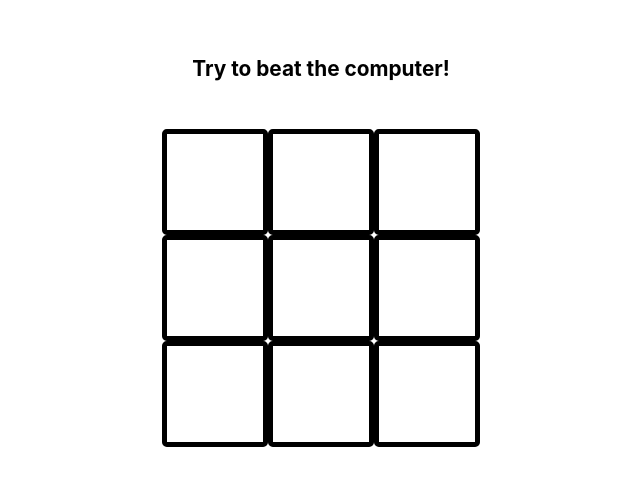
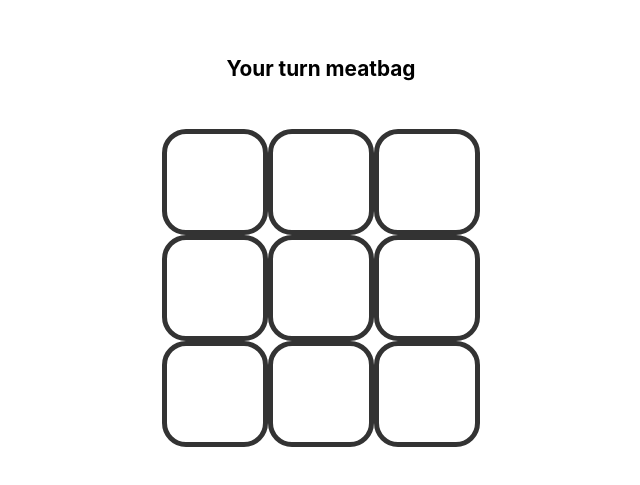
Before and after one commit to cdunn6754/cdunnSite, a React (Create React App) app in the folder ticTacToe/ttt-frontend/: page / in a window 1280 px wide. Shown: the part 121-606 px from the top of the page, without its empty margins (319-959 px from the left). Built offline with nearby package versions, Linux system fonts and the light colour scheme.

Commit message:
Completes working game for human player

```diff
--- a/ticTacToe/ttt-frontend/src/App.js
+++ b/ticTacToe/ttt-frontend/src/App.js
@@ -1,15 +1,13 @@
 import React, { Component } from 'react';
 import './App.css';
 
-import Board from './components/Board';
+import BoardContainer from './BoardContainer';
 
 class App extends Component {
   render() {
-    const message = "Try to beat the computer!"
-
     return (
       <div className="App">
-        <Board {...{message}}></Board>
+        <BoardContainer/>
       </div>
     );
   }
--- /dev/null
+++ b/ticTacToe/ttt-frontend/src/BoardContainer/index.jsx
@@ -0,0 +1,82 @@
+import React, { useState } from 'react';
+
+import Board from "../components/Board";
+
+const BoardContainer = () => {
+
+  const [boardArray, setBoardArray] = useState(Array(9).fill('E'));
+  const [humanTurn, setHumanTurn] = useState(true);
+  const [winningIdxs, setWinningIdxs] = useState([]);
+  const [gameOver, setGameOver] = useState(false);
+
+  const humanMarker = 'X';
+
+  const makeMove = (squareId) => {
+    // Only make a move if they square is empty
+    if (boardArray[squareId] === "E") {
+      let newBoard = boardArray.slice();
+      newBoard.splice(squareId, 1, humanMarker);
+      setBoardArray(newBoard);
+      setHumanTurn(!humanTurn);
+      setWinningIdxs(checkForWinner());
+      checkForGameOver()
+    }
+  };
+
+  const checkForGameOver = () => {
+    if (!boardArray.includes('E')) {
+      setGameOver(true);
+    }
+  }
+
+  const checkForWinner = () => {
+    for (let i = 0; i < 3; i++) {
+      if (
+          boardArray[3*i] === boardArray[3*i + 1] &&
+          boardArray[3*i + 1] === boardArray[3*i + 2] &&
+          boardArray[3*i+2] !== 'E'
+      ) {
+          // Return row idxs
+          return [3*i, 3*i+1, 3*i+2];
+      } else if (
+          boardArray[i] === boardArray[3 + i] &&
+          boardArray[3 + i] === boardArray[6 + i] &&
+          boardArray[6 + i] !== 'E'
+      ) {
+        // Return column idxs
+        return [i, 3+i, 6+i];
+      }
+    }
+
+    // Diagonals
+    if (
+      boardArray[0] === boardArray[4] &&
+      boardArray[4] === boardArray[8] &&
+      boardArray[8] !== 'E'
+    ) {
+      // Diagonal
+      return [0, 4, 8];
+    } else if (
+      boardArray[2] === boardArray[4] &&
+      boardArray[4] === boardArray[6] &&
+      boardArray[6] !== 'E'
+    ) {
+      // Anti diagonal
+      return [2, 4, 6]
+    }
+
+    return []
+  }
+
+  return <Board
+      {...{
+        boardArray,
+        makeMove,
+        humanTurn,
+        winningIdxs,
+        gameOver,
+      }}
+    />
+}
+
+export default BoardContainer
--- a/ticTacToe/ttt-frontend/src/components/Board/index.jsx
+++ b/ticTacToe/ttt-frontend/src/components/Board/index.jsx
@@ -1,55 +1,79 @@
-import React, {Component} from 'react';
+import React, { useState, useEffect } from 'react';
 import PropTypes from 'prop-types';
 import styled from 'styled-components';
 
 import Square from "../Square";
 
-class Board extends Component {
-
-
-  render() {
+const Board = (props) => {
 
   const {
-      message,
-    } = this.props;
+    boardArray,
+    makeMove,
+    humanTurn,
+    gameOver,
+    winningIdxs
+  } = props;
+
+  const [message, setMessage] = useState("Try to beat the computer!");
+
+  const computerComedy = [
+    "thinking ...",
+    "Hey sexy mama, wanna kill all humans?",
+    "I see what you did there",
+    "That was a mistake"
+  ]
+
+  const humanTurnComedy = [
+    "If you do that then I'm going to do this ...",
+    "Your turn meatbag",
+  ]
+
+  // Change the board message based on who is playing now or has won
+  useEffect(() => {
+    if (gameOver && winningIdxs.length === 0) {
+      setMessage("You almost did it! Try again buddy.");
+    } else if (winningIdxs.length === 3) {
+      setMessage("Good game dummy.");
+    } else {
+      if (humanTurn) {
+        setMessage(humanTurnComedy[Math.floor(Math.random() * humanTurnComedy.length)])
+      } else {
+        setMessage(computerComedy[Math.floor(Math.random() * computerComedy.length)])
+      }
+    }
+
+  }, [humanTurn, gameOver, winningIdxs]);
+
+  const squareList = boardArray.map((marker, idx) => (
+    <Square
+      marker={marker}
+      makeMoveWithId={() => makeMove(idx)}
+      key={idx}
+      winner={winningIdxs.includes(idx)}
+    />
+  ));
 
   return (
     <>
       <Message>
         {message}
       </Message>
+
       <StyledBoard>
         <Row>
-            <Square>
-            </Square>
-            <Square>
-            </Square>
-            <Square>
-            </Square>
+          {squareList.slice(0,3)}
         </Row>
 
         <Row>
-            <Square>
-            </Square>
-            <Square>
-            </Square>
-            <Square>
-            </Square>
+          {squareList.slice(3,6)}
         </Row>
 
         <Row>
-            <Square>
-            </Square>
-            <Square>
-            </Square>
-            <Square>
-            </Square>
+          {squareList.slice(6)}
         </Row>
-
       </StyledBoard>
     </>
   )
-  }
 }
 
 
@@ -69,5 +93,11 @@ const Message = styled.h2`
 
 Board.propTypes = {
   message: PropTypes.string,
+  boardArray: PropTypes.arrayOf(PropTypes.string),
+  makeMove: PropTypes.func,
+  humanTurn: PropTypes.bool,
+  winningIdxs: PropTypes.arrayOf(PropTypes.number),
+  gameOver: PropTypes.bool
 }
+
 export default Board;
--- a/ticTacToe/ttt-frontend/src/components/Square/index.jsx
+++ b/ticTacToe/ttt-frontend/src/components/Square/index.jsx
@@ -6,21 +6,14 @@ const Square = (props) => {
 
   const {
     marker,
-    makeMove
+    makeMoveWithId
   } = props;
 
-
-  const handleClick = (e) => {
-    if (marker) {
-      return null
-    } else {
-      makeMove();
-    }
-  }
+  const displayMarker = marker === "E" ? " " : marker;
 
   return (
-    <SquareContent onClick={() => handleClick}>
-
+    <SquareContent onClick={makeMoveWithId}>
+      {displayMarker}
     </SquareContent>
 
   )
@@ -28,16 +21,22 @@ const Square = (props) => {
 
 
 const SquareContent = styled.div`
-  border: 5px solid black;
+  border: 5px solid #333333;
   border-radius: 0.3em;
   min-width: 6rem;
   min-height: 6rem;
   cursor: pointer;
+  font-size: 5rem;
+  display: flex;
+  justify-content: center;
+  align-content: center;
+  color: ${props => props.winner ? "red" : "black"};
 `
 
 
 Square.propTypes = {
   marker: PropTypes.string,
-  makeMove: PropTypes.func,
+  makeMoveWithId: PropTypes.func,
+  winner: PropTypes.bool
 }
 export default Square;
```
Lines whose indentation alone changed are shown as unchanged.
